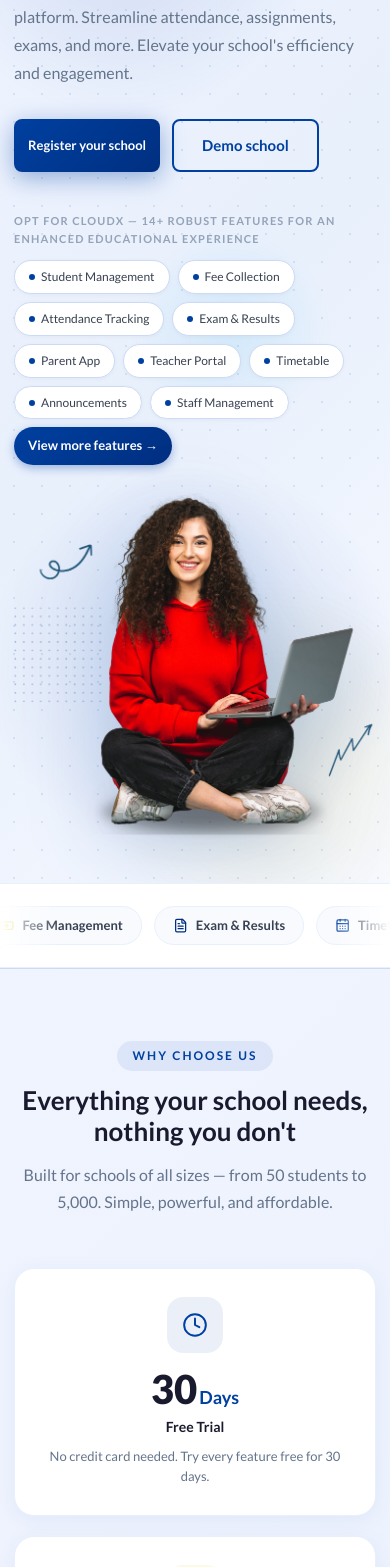
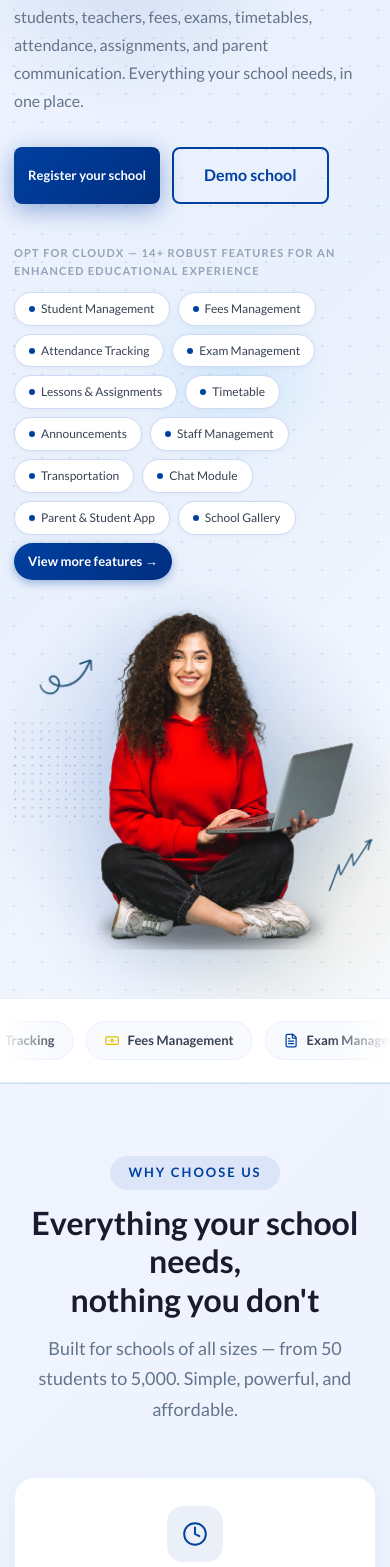
Before and after one commit to AuctechMarcomWeb/cloudx-website, a React (Vite) app: page / in a window 390 px wide. Shown: the part 261-1828 px from the top of the page. Built offline with nearby package versions, Linux system fonts and the light colour scheme; no server answers.

Commit message:
changes in website

```diff
--- a/src/components/landing/CtaSection.jsx
+++ b/src/components/landing/CtaSection.jsx
@@ -21,7 +21,7 @@
           <p className="section-sub">Have a question or just want to say hi? We'd love to hear from you.</p>
         </div>
 
-        <div className="contact-grid" style={{ display: 'grid', gridTemplateColumns: 'repeat(2, 1fr)', gap: 40, maxWidth: 960, margin: '0 auto', alignItems: 'start' }}>
+        <div className="contact-grid" style={{ display: 'grid', gridTemplateColumns: 'repeat(2, 1fr)', gap: 40, margin: '0 auto', alignItems: 'start' }}>
 
           {/* Form */}
           <div style={{ background: '#f8fffe', borderRadius: 20, border: '1.5px solid #e8f0fc', padding: '36px 32px', boxShadow: '0 4px 20px rgba(0,64,160,0.06)' }}>
--- a/src/components/landing/FAQSection.jsx
+++ b/src/components/landing/FAQSection.jsx
@@ -72,7 +72,7 @@
         )}
 
         {!loading && (
-          <div style={{ maxWidth: 800, margin: '0 auto', display: 'flex', flexDirection: 'column', gap: 12 }}>
+          <div style={{ margin: '0 auto', display: 'flex', flexDirection: 'column', gap: 12 }}>
             {filtered.length === 0 ? (
               <div style={{ textAlign: 'center', padding: '40px 0', color: '#94a3b8' }}>No FAQs found.</div>
             ) : filtered.map((faq) => {
--- a/src/components/landing/HeroSection.jsx
+++ b/src/components/landing/HeroSection.jsx
@@ -1,10 +1,12 @@
 import { useNavigate } from 'react-router-dom'
 import heroImg from '../../assets/herro Section.png'
 
+// Actual software features only
 const FEATURE_PILLS = [
-  'Student Management', 'Fee Collection', 'Attendance Tracking',
-  'Exam & Results', 'Parent App', 'Teacher Portal',
-  'Timetable', 'Announcements', 'Staff Management',
+  'Student Management', 'Fees Management', 'Attendance Tracking',
+  'Exam Management', 'Lessons & Assignments', 'Timetable',
+  'Announcements', 'Staff Management', 'Transportation',
+  'Chat Module', 'Parent & Student App', 'School Gallery',
 ]
 
 export default function HeroSection() {
@@ -33,8 +35,8 @@
       <div className="container" style={{ position: 'relative', zIndex: 1 }}>
         <div style={{
           display: 'grid',
-          gridTemplateColumns: '1fr 1fr',
-          gap: 64,
+          gridTemplateColumns: '55% 45%',
+          gap: 48,
           alignItems: 'center',
           paddingTop: 80,
           paddingBottom: 80,
@@ -59,9 +61,10 @@
               <span style={{ color: '#0040a0' }}>With School CloudX</span>
             </h1>
 
-            <p style={{ fontSize: 16, color: '#64748b', lineHeight: 1.75, marginBottom: 32, maxWidth: 480 }}>
-              Experience the future of education with our CloudX platform. Streamline
-              attendance, assignments, exams, and more. Elevate your school's efficiency and engagement.
+            <p style={{ fontSize: 16, color: '#64748b', lineHeight: 1.75, marginBottom: 32, maxWidth: 560 }}>
+              One platform for your entire school — manage students, teachers, fees, exams,
+              timetables, attendance, assignments, and parent communication. Everything your
+              school needs, in one place.
             </p>
 
             {/* CTA buttons */}
--- a/src/components/landing/HowItWorksSection.jsx
+++ b/src/components/landing/HowItWorksSection.jsx
@@ -5,24 +5,26 @@
   {
     num: '01',
     title: 'Register your school',
-    desc: 'Sign up in 2 minutes. No paperwork, no technical setup — just your school name and email.',
+    desc: 'Sign up in 2 minutes. Add your school name, contact details and choose a plan. No paperwork needed.',
   },
   {
     num: '02',
-    title: 'Add students, staff & classes',
-    desc: 'Import or manually add your school data. Our onboarding team helps you every step of the way.',
+    title: 'Set up students, teachers & classes',
+    desc: 'Add students individually or in bulk. Create classes, assign teachers, set up timetables and fee structures.',
   },
   {
     num: '03',
-    title: 'Go live — manage everything',
-    desc: 'Attendance, fees, exams, timetables, parent communication — all from one simple dashboard.',
+    title: 'Manage everything from one dashboard',
+    desc: 'Mark attendance, collect fees, schedule exams, send announcements, and keep parents updated — all in one place.',
   },
 ]
 
 const WHY_POINTS = [
-  'Affordable — starts at $0.02 per student',
-  'No IT team needed — anyone can manage it',
-  'Your data stays private and fully encrypted',
+  'Starts at just $0.02 per student per month',
+  'Super Admin panel to manage multiple schools',
+  'Parent & Student mobile app included',
+  'Online + offline exam management',
+  'Transportation module with route management',
   'Works on mobile, tablet, and desktop',
 ]
 
@@ -68,13 +70,13 @@
         </div>
 
         {/* ── Why CloudX ── */}
-        <div style={{ display: 'grid', gridTemplateColumns: '1fr 1fr', gap: 72, alignItems: 'center', maxWidth: 1100, margin: '0 auto' }} className="why-grid">
+        <div style={{ display: 'grid', gridTemplateColumns: '1fr 1fr', gap: 64, alignItems: 'center' }} className="why-grid">
 
           {/* Left */}
           <div>
             <span className="section-badge">Why School CloudX</span>
             <h2 className="section-title">Built for Indian schools, priced right</h2>
-            <p style={{ fontSize: 15, color: '#64748b', lineHeight: 1.85, marginBottom: 32, maxWidth: 460 }}>
+            <p style={{ fontSize: 15, color: '#64748b', lineHeight: 1.85, marginBottom: 32 }}>
               Most school software is expensive, complicated, or built for foreign markets.
               School CloudX is designed specifically for schools like yours — simple to use,
               easy on the budget, and backed by real support.
@@ -95,7 +97,7 @@
             <img
               src={whyImg}
               alt="School CloudX Dashboard"
-              style={{ width: '100%', maxWidth: 480, height: 'auto', display: 'block', filter: 'drop-shadow(0 20px 48px rgba(0,0,0,0.12))' }}
+              style={{ width: '100%', height: 'auto', display: 'block', filter: 'drop-shadow(0 20px 48px rgba(0,0,0,0.12))' }}
             />
           </div>
         </div>
--- a/src/components/landing/ParentsAppSection.jsx
+++ b/src/components/landing/ParentsAppSection.jsx
@@ -47,7 +47,7 @@
             <img
               src={appImage}
               alt="Parents and Students App"
-              style={{ width: '100%', maxWidth: 420, height: 'auto', display: 'block', position: 'relative', zIndex: 1, filter: 'drop-shadow(0 24px 56px rgba(0,0,0,0.13))' }}
+              style={{ width: '100%', maxWidth: 480, height: 'auto', display: 'block', position: 'relative', zIndex: 1, filter: 'drop-shadow(0 24px 56px rgba(0,0,0,0.13))' }}
             />
           </div>
 
--- a/src/components/landing/PricingSection.jsx
+++ b/src/components/landing/PricingSection.jsx
@@ -10,31 +10,31 @@
     _id:'prepaid-pro', name:'Pro', badge:'Prepaid', description:'Best for established schools',
     price:99, pricingModel:'FIXED', billingCycle:'Monthly', studentLimit:2999, staffLimit:99,
     trialDays:30, isPopular:true,
-    features:['Student management','Academics management','Slider management','Teacher management','Session year management','Holiday management','Timetable management','Attendance management','Exam management','Lesson management','Assignment management','Announcement management','Staff management','Expense management','Staff leave management','Fees management','School gallery management','ID card certificate generation','Website management','Chat module','Transportation module','Staff attendance management'],
+    features:['Student management','Academics management','Slider management','Teacher management','Session year management','Holiday management','Timetable management','Attendance management','Exam management','Lesson management','Assignment management','Announcement management','Staff management','Expense management','Fees management','School gallery management','ID card certificate generation','Website management','Chat module','Transportation module','Staff attendance management'],
   },
   {
     _id:'postpaid-developer', name:'Developer', badge:'Postpaid', description:'For developers & testing',
     price:0, pricingModel:'PER_STUDENT', pricePerStudent:10, pricePerStaff:10,
     billingCycle:'Monthly', studentLimit:0, trialDays:30, isPopular:false,
-    features:['Student management','Academics management','Slider management','Teacher management','Session year management','Holiday management','Timetable management','Attendance management','Exam management','Lesson management','Assignment management','Announcement management','Staff management','Expense management','Staff leave management','Fees management','School gallery management','ID card certificate generation','Website management','Chat module','Transportation module','Staff attendance management'],
+    features:['Student management','Academics management','Slider management','Teacher management','Session year management','Holiday management','Timetable management','Attendance management','Exam management','Lesson management','Assignment management','Announcement management','Staff management','Expense management','Fees management','School gallery management','ID card certificate generation','Website management','Chat module','Transportation module','Staff attendance management'],
   },
   {
     _id:'postpaid-basic', name:'Basic', badge:'Postpaid', description:'Perfect for small schools',
     price:0, pricingModel:'PER_STUDENT', pricePerStudent:0.02, pricePerStaff:0.02,
     billingCycle:'Monthly', studentLimit:0, trialDays:30, isPopular:false,
-    features:['Student management','Academics management','Slider management','Teacher management','Session year management','Holiday management','Timetable management','Attendance management','Exam management','Lesson management','Assignment management','Announcement management','Staff management','Expense management','Staff leave management','Fees management','School gallery management','ID card certificate generation','Website management','Chat module','Transportation module','Staff attendance management'],
+    features:['Student management','Academics management','Slider management','Teacher management','Session year management','Holiday management','Timetable management','Attendance management','Exam management','Lesson management','Assignment management','Announcement management','Staff management','Expense management','Fees management','School gallery management','ID card certificate generation','Website management','Chat module','Transportation module','Staff attendance management'],
   },
   {
     _id:'postpaid-standard', name:'Standard', badge:'Postpaid', description:'For growing institutions',
     price:0, pricingModel:'PER_STUDENT', pricePerStudent:1.00, pricePerStaff:4.00,
     billingCycle:'Monthly', studentLimit:0, trialDays:30, isPopular:false,
-    features:['Student management','Academics management','Slider management','Teacher management','Session year management','Holiday management','Timetable management','Attendance management','Exam management','Lesson management','Assignment management','Announcement management','Staff management','Expense management','Staff leave management','Fees management','School gallery management','ID card certificate generation','Website management','Chat module','Transportation module','Staff attendance management'],
+    features:['Student management','Academics management','Slider management','Teacher management','Session year management','Holiday management','Timetable management','Attendance management','Exam management','Lesson management','Assignment management','Announcement management','Staff management','Expense management','Fees management','School gallery management','ID card certificate generation','Website management','Chat module','Transportation module','Staff attendance management'],
   },
   {
     _id:'postpaid-pro', name:'Pro', badge:'Postpaid', description:'Best value postpaid',
     price:0, pricingModel:'PER_STUDENT', pricePerStudent:0.25, pricePerStaff:0.25,
     billingCycle:'Monthly', studentLimit:0, trialDays:30, isPopular:false,
-    features:['Student management','Academics management','Slider management','Teacher management','Session year management','Holiday management','Timetable management','Attendance management','Exam management','Lesson management','Assignment management','Announcement management','Staff management','Expense management','Staff leave management','Fees management','School gallery management','ID card certificate generation','Website management','Chat module','Transportation module','Staff attendance management'],
+    features:['Student management','Academics management','Slider management','Teacher management','Session year management','Holiday management','Timetable management','Attendance management','Exam management','Lesson management','Assignment management','Announcement management','Staff management','Expense management','Fees management','School gallery management','ID card certificate generation','Website management','Chat module','Transportation module','Staff attendance management'],
   },
 ]
 
@@ -67,7 +67,7 @@
             <div className="spinner" style={{ margin:'0 auto', width:36, height:36 }} />
           </div>
         ) : (
-          <div style={{ display:'grid', gridTemplateColumns:'repeat(auto-fit,minmax(240px,1fr))', gap:24, maxWidth:1100, margin:'0 auto' }} className="pricing-grid">
+          <div style={{ display:'grid', gridTemplateColumns:'repeat(auto-fit,minmax(260px,1fr))', gap:24 }} className="pricing-grid">
             {plans.map((plan, idx) => {
               const pop = plan.isPopular
               return (
@@ -151,7 +151,7 @@
         )}
 
         {/* ── Comparison Table ── */}
-        <div style={{ maxWidth: 900, margin: '52px auto 0' }}>
+        <div style={{ margin: '52px auto 0' }}>
           <h3 style={{ textAlign: 'center', fontSize: 20, fontWeight: 700, color: '#1a1a2e', marginBottom: 28, fontFamily: "'Lato', sans-serif" }}>
             What's included in every plan
           </h3>
@@ -169,20 +169,20 @@
               </thead>
               <tbody>
                 {[
-                  ['Student Management',       true,  true,  true],
-                  ['Teacher Management',        true,  true,  true],
-                  ['Attendance Tracking',       true,  true,  true],
-                  ['Fee Management',            true,  true,  true],
-                  ['Exam & Results',            true,  true,  true],
-                  ['Timetable Management',      false, true,  true],
-                  ['Assignment Management',     false, true,  true],
-                  ['Parent App Access',         false, true,  true],
-                  ['Chat Module',               false, false, true],
-                  ['Transportation Module',     false, false, true],
-                  ['ID Card Generation',        false, false, true],
-                  ['Website Management',        false, false, true],
-                  ['30-Day Free Trial',         true,  true,  true],
-                  ['Dedicated Support',         false, true,  true],
+                  ['Student Management',          true,  true,  true],
+                  ['Teacher Management',           true,  true,  true],
+                  ['Attendance Tracking',          true,  true,  true],
+                  ['Fees Management',              true,  true,  true],
+                  ['Exam Management',              true,  true,  true],
+                  ['Timetable Management',         true,  true,  true],
+                  ['Announcements',                true,  true,  true],
+                  ['Lessons & Assignments',        false, true,  true],
+                  ['Parent & Student App',         false, true,  true],
+                  ['Chat Module',                  false, false, true],
+                  ['Transportation Module',        false, false, true],
+                  ['ID Card & Certificate',        false, false, true],
+                  ['School Website Management',    false, false, true],
+                  ['30-Day Free Trial',            true,  true,  true],
                 ].map(([feat, basic, std, pro], i) => (
                   <tr key={feat} style={{ background: i % 2 === 0 ? '#fff' : '#f8fafe', borderBottom: '1px solid #e8f0fc' }}>
                     <td style={{ padding: '13px 20px', fontSize: 13.5, color: '#374151', fontWeight: 500 }}>{feat}</td>
--- a/src/components/landing/StatsSection.jsx
+++ b/src/components/landing/StatsSection.jsx
@@ -1,31 +1,32 @@
 import { useNavigate } from 'react-router-dom'
 import { Clock, Zap, ShieldCheck, HeadphonesIcon } from 'lucide-react'
 
+// Values based on actual software capabilities
 const BENEFITS = [
   {
     icon: Clock,
     value: '30',
     unit: 'Days',
     label: 'Free Trial',
-    desc: 'No credit card needed. Try every feature free for 30 days.',
+    desc: 'Try every feature free for 30 days. No credit card, no commitment.',
     color: '#0040a0',
     bg: 'rgba(0,64,160,0.08)',
   },
   {
     icon: Zap,
-    value: '10',
-    unit: 'Mins',
-    label: 'Quick Setup',
-    desc: 'Your school is live in under 10 minutes. No technical skills needed.',
+    value: '14',
+    unit: '+',
+    label: 'Features',
+    desc: 'Student, fees, exams, attendance, timetable, transport, chat and more.',
     color: '#e0c000',
     bg: 'rgba(224,192,0,0.10)',
   },
   {
     icon: ShieldCheck,
-    value: '100',
-    unit: '%',
-    label: 'Data Secure',
-    desc: 'Your school data is encrypted and backed up automatically.',
+    value: '3',
+    unit: ' Apps',
+    label: 'Mobile Apps',
+    desc: 'Separate apps for parents, students, and teachers — all included.',
     color: '#002f80',
     bg: 'rgba(0,47,128,0.08)',
   },
@@ -34,7 +35,7 @@
     value: '24',
     unit: '/7',
     label: 'Support',
-    desc: 'Dedicated support team ready to help you anytime you need.',
+    desc: 'Real person support — not a chatbot. We respond fast and help you onboard.',
     color: '#0ea5e9',
     bg: 'rgba(14,165,233,0.08)',
   },
@@ -55,7 +56,7 @@
         </div>
 
         {/* Benefit cards */}
-        <div className="benefits-grid" style={{ display: 'grid', gridTemplateColumns: 'repeat(4, 1fr)', gap: 20, marginBottom: 48 }}>
+        <div className="benefits-grid" style={{ display: 'grid', gridTemplateColumns: 'repeat(4, 1fr)', gap: 24, marginBottom: 48 }}>
           {BENEFITS.map(({ icon: Icon, value, unit, label, desc, color, bg }) => (
             <div key={label} style={{
               background: '#fff', borderRadius: 20, padding: '28px 22px',
--- a/src/components/landing/TrustedStrip.jsx
+++ b/src/components/landing/TrustedStrip.jsx
@@ -1,22 +1,25 @@
+// Only actual software features — verified against FeaturesSection PANELS
 import {
   GraduationCap, ClipboardCheck, Banknote, FileText,
   CalendarDays, Smartphone, MessageCircle, Bus,
-  Building2, ShieldCheck, Zap, Gift,
+  Building2, BookOpen, Bell, Users, Image, CreditCard, BadgeCheck,
 } from 'lucide-react'
 
 const HIGHLIGHTS = [
-  { icon: GraduationCap,  text: 'Student Management',    color: '#0040a0' },
-  { icon: ClipboardCheck, text: 'Attendance Tracking',   color: '#0ea5e9' },
-  { icon: Banknote,       text: 'Fee Management',        color: '#e0c000' },
-  { icon: FileText,       text: 'Exam & Results',        color: '#002f80' },
-  { icon: CalendarDays,   text: 'Timetable Management',  color: '#0040a0' },
-  { icon: Smartphone,     text: 'Parent Mobile App',     color: '#0ea5e9' },
-  { icon: MessageCircle,  text: 'Chat Module',           color: '#002f80' },
-  { icon: Bus,            text: 'Transportation Module', color: '#e0c000' },
-  { icon: Building2,      text: 'Multi-School Support',  color: '#0040a0' },
-  { icon: ShieldCheck,    text: 'Secure & Encrypted',    color: '#0ea5e9' },
-  { icon: Zap,            text: '10-Min Setup',          color: '#002f80' },
-  { icon: Gift,           text: '30-Day Free Trial',     color: '#e0c000' },
+  { icon: GraduationCap,  text: 'Student Management',      color: '#0040a0' },
+  { icon: Users,          text: 'Teacher Management',      color: '#0ea5e9' },
+  { icon: ClipboardCheck, text: 'Attendance Tracking',     color: '#002f80' },
+  { icon: Banknote,       text: 'Fees Management',         color: '#e0c000' },
+  { icon: FileText,       text: 'Exam Management',         color: '#0040a0' },
+  { icon: BookOpen,       text: 'Lessons & Assignments',   color: '#0ea5e9' },
+  { icon: CalendarDays,   text: 'Timetable Management',    color: '#002f80' },
+  { icon: Bell,           text: 'Announcements',           color: '#e0c000' },
+  { icon: Smartphone,     text: 'Parent & Student App',    color: '#0040a0' },
+  { icon: MessageCircle,  text: 'Chat Module',             color: '#0ea5e9' },
+  { icon: Bus,            text: 'Transportation Module',   color: '#002f80' },
+  { icon: Building2,      text: 'Multi-School Management', color: '#e0c000' },
+  { icon: Image,          text: 'School Gallery',          color: '#0ea5e9' },
+  { icon: CreditCard,     text: 'Package Management',      color: '#002f80' },
 ]
 
 export default function TrustedStrip() {
--- a/src/index.css
+++ b/src/index.css
@@ -1,4 +1,5 @@
 @import url('https://fonts.googleapis.com/css2?family=Lato:ital,wght@0,300;0,400;0,700;0,900;1,400&display=swap');
+
 @import "tailwindcss";
 
 @theme {
@@ -21,29 +22,39 @@
   --radius-btn:  8px;
 }
 
-/* ── Base ── */
-*, *::before, *::after { box-sizing: border-box; margin: 0; padding: 0; }
-
+/* ── Override Tailwind v4 preflight — runs AFTER tailwind base ── */
+@layer base {
   html {
     font-size: 16px;
     -webkit-font-smoothing: antialiased;
     -moz-osx-font-smoothing: grayscale;
     text-rendering: optimizeLegibility;
   }
-
   body {
     font-family: 'Lato', sans-serif;
-  font-size: 15px;
+    font-size: 16px;
     font-weight: 400;
+    line-height: 1.65;
+    color: #1a1a2e;
     background: #fff;
-  color: #1a1a2e;
-  line-height: 1.65;
     overflow-x: hidden;
   }
+  h1, h2, h3, h4, h5, h6 {
+    font-family: 'Lato', sans-serif;
+    font-weight: 700;
+  }
+  input, select, textarea, button {
+    font-family: 'Lato', sans-serif;
+    font-size: 16px;
+  }
+}
+
+/* ── Base ── */
+*, *::before, *::after { box-sizing: border-box; margin: 0; padding: 0; }
 
 h1, h2, h3, h4, h5, h6 { font-family: 'Lato', sans-serif; font-weight: 700; }
 
-input, select, textarea, button { outline: none; font-family: 'Lato', sans-serif; }
+input, select, textarea, button { outline: none; font-family: 'Lato', sans-serif; font-size: 16px; }
 
 /* ── Scrollbar ── */
 ::-webkit-scrollbar { width: 5px; }
@@ -60,8 +71,16 @@
 /* ── Reusable component classes ── */
 
 /* Container */
-.container { max-width: 1200px; margin: 0 auto; padding: 0 24px; }
-@media (max-width: 768px) { .container { padding: 0 16px; } }
+.container {
+  width: 100%;
+  max-width: 1600px;
+  margin: 0 auto;
+  padding: 0 60px;
+}
+@media (max-width: 1400px) { .container { padding: 0 40px; } }
+@media (max-width: 1200px) { .container { padding: 0 28px; } }
+@media (max-width: 768px)  { .container { padding: 0 16px; } }
+@media (max-width: 600px)  { .container { padding: 0 14px; } }
 
 /* Navbar */
 .navbar {
@@ -90,13 +109,12 @@
 
 /* Prevent horizontal scroll on all screen sizes */
 @media (max-width: 600px) {
-  .container { padding: 0 14px !important; }
   img { max-width: 100%; }
 }
 
 /* Section heading — reference site .commonTitle */
 .section-title {
-  font-size: clamp(26px, 3.5vw, 40px);
+  font-size: clamp(32px, 4vw, 52px);
   font-weight: 700;
   color: #1a1a2e;
   line-height: 1.2;
@@ -107,13 +125,13 @@
 /* Section badge — small uppercase label above heading */
 .section-badge {
   display: inline-block;
-  font-size: 12px;
+  font-size: 13px;
   font-weight: 700;
   color: #0040a0;
   letter-spacing: 2px;
   text-transform: uppercase;
   background: rgba(0,64,160,0.08);
-  padding: 5px 16px;
+  padding: 6px 18px;
   border-radius: 999px;
   margin-bottom: 14px;
 }
@@ -121,19 +139,19 @@
 /* Section subtitle */
 .section-sub {
   color: #64748b;
-  font-size: 16px;
+  font-size: 18px;
   line-height: 1.7;
-  max-width: 520px;
+  max-width: 640px;
   margin: 0 auto;
 }
 
 /* Primary button */
 .btn-primary {
   display: inline-flex; align-items: center; justify-content: center; gap: 8px;
-  padding: 12px 28px;
+  padding: 13px 30px;
   background: linear-gradient(135deg, #0040a0, #002f80);
   color: #fff; border: none; border-radius: 8px;
-  font-size: 15px; font-weight: 600; cursor: pointer;
+  font-size: 16px; font-weight: 600; cursor: pointer;
   font-family: 'Lato', sans-serif;
   box-shadow: 0 6px 24px rgba(0,64,160,0.4);
   transition: all 0.22s;
@@ -145,10 +163,10 @@
 /* Outline button */
 .btn-outline {
   display: inline-flex; align-items: center; justify-content: center; gap: 8px;
-  padding: 12px 28px;
+  padding: 13px 30px;
   background: transparent; color: #0040a0;
   border: 2px solid #0040a0; border-radius: 8px;
-  font-size: 15px; font-weight: 600; cursor: pointer;
+  font-size: 16px; font-weight: 600; cursor: pointer;
   font-family: 'Lato', sans-serif;
   transition: all 0.22s;
   text-decoration: none;
@@ -233,6 +251,12 @@
 .animate-fade-up { animation: fadeInUp 0.5s ease both; }
 .animate-float   { animation: float 3.5s ease-in-out infinite; }
 
+/* Feature list scrollbar */
+.feat-list::-webkit-scrollbar { width: 4px; }
+.feat-list::-webkit-scrollbar-track { background: transparent; }
+.feat-list::-webkit-scrollbar-thumb { background: #ccdaf5; border-radius: 4px; }
+.feat-list::-webkit-scrollbar-thumb:hover { background: #0040a0; }
+
 /* input range */
 input[type="range"] { -webkit-appearance: none; width: 100%; height: 5px; border-radius: 3px; background: #e5e7eb; outline: none; }
 input[type="range"]::-webkit-slider-thumb { -webkit-appearance: none; width: 20px; height: 20px; border-radius: 50%; background: linear-gradient(135deg,#0040a0,#002f80); cursor: pointer; box-shadow: 0 0 8px rgba(0,64,160,0.4); }
```
Also changed, not shown: src/components/landing/FeaturesSection.jsx (+75 -37 lines). Lines whose indentation alone changed are shown as unchanged.
